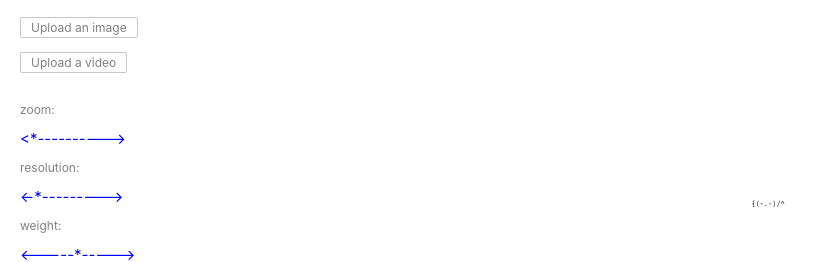
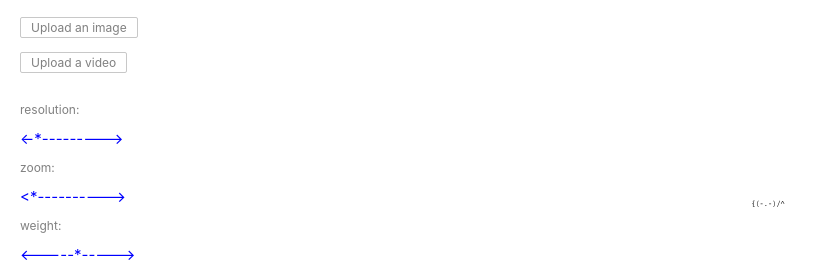
Before and after one commit to rybarczykj/ascii, a React (Create React App) app: page / in a window 1280 px wide. Shown: the top 262 px of the page, without its empty margins (0-827 px from the left). Built offline with nearby package versions, Linux system fonts and the light colour scheme; a web font is replaced by a local one.

Commit message:
move resolution slider

```diff
--- a/src/SliderSection.tsx
+++ b/src/SliderSection.tsx
@@ -13,6 +13,17 @@ export const SliderSection: React.FC<{
     return (
         <>
             <Slider
+                title={'resolution:'}
+                onChange={(resolution) => {
+                    onResolutionChange(resolution);
+                }}
+                value={specs.resolution}
+                min={5}
+                max={500}
+                label={specs.resolution.toString().slice(0, 5)}
+            />
+
+            <Slider
                 title={'zoom:'}
                 onChange={(newZoom) => {
                     onSpecsChange({ ...specs, zoom: newZoom });
@@ -22,17 +33,6 @@ export const SliderSection: React.FC<{
                 max={10}
                 step={0.25}
                 label={specs.zoom.toString().slice(0, 4)}
-            />
-
-            <Slider
-                title={'resolution:'}
-                onChange={(resolution) => {
-                    onResolutionChange(resolution);
-                }}
-                value={specs.resolution}
-                min={5}
-                max={500}
-                label={specs.resolution.toString().slice(0, 5)}
             />
 
             <Slider
```
